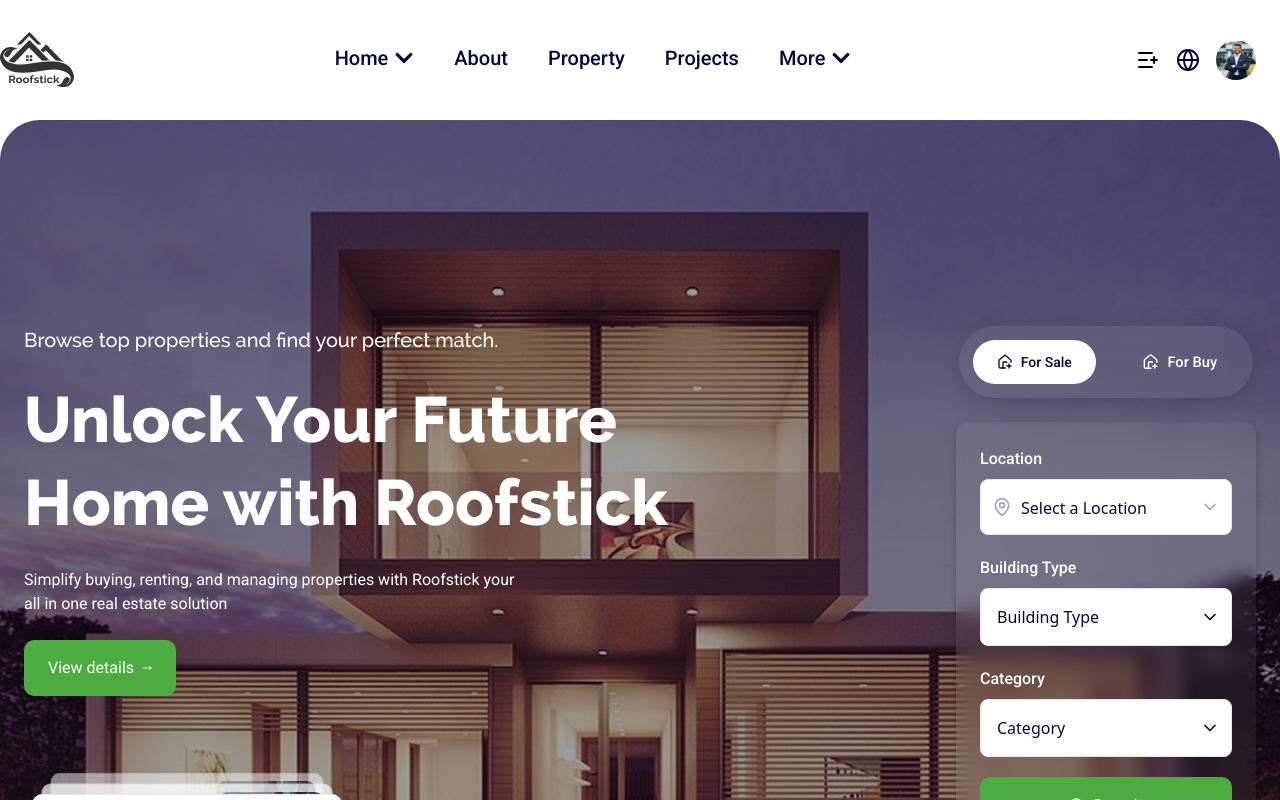
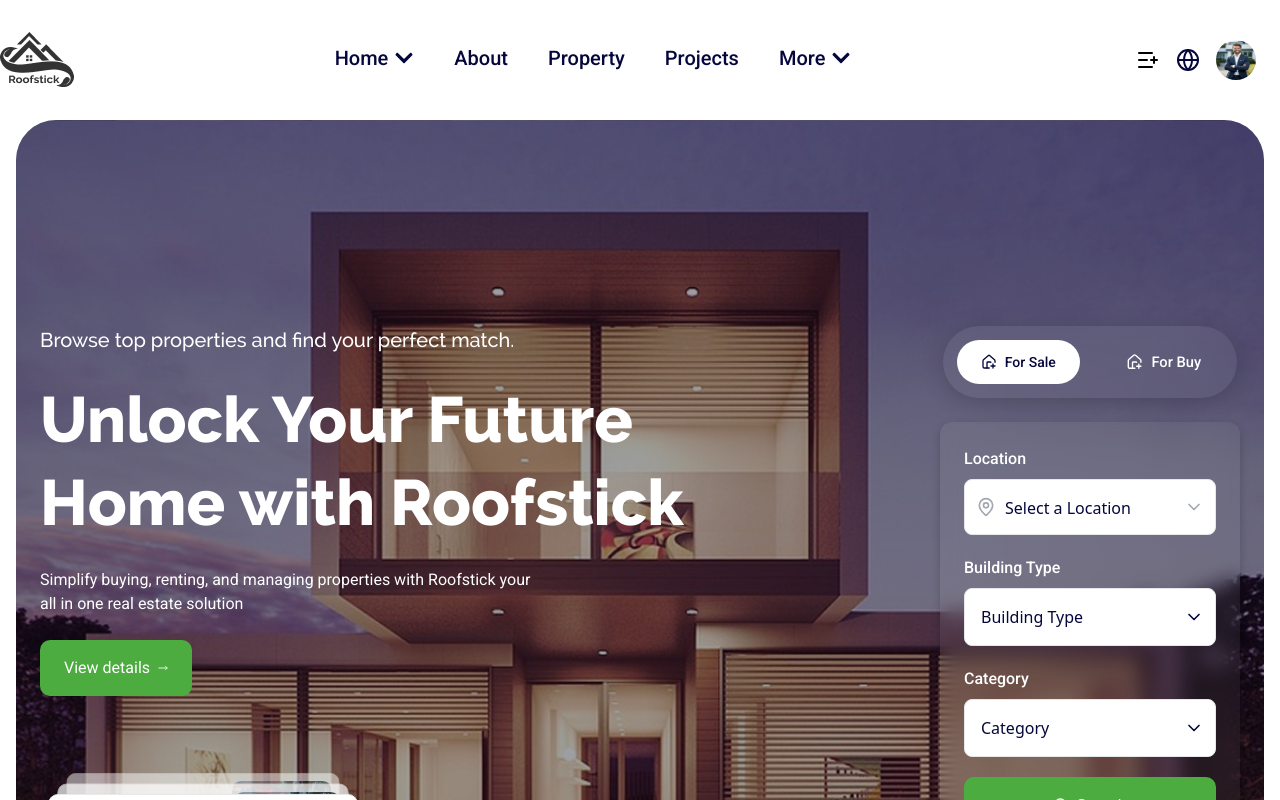
Before and after one commit to Tasniasamia/roofstick_appstick, a Next.js app: page /home2 in a window 1280 px wide. Shown: the top 800 px of the page. Built offline with nearby package versions, Linux system fonts and the light colour scheme.

Commit message:
hero section modify

```diff
--- a/components/(site)/home/cardStack.tsx
+++ b/components/(site)/home/cardStack.tsx
@@ -3,7 +3,7 @@
 
 const CardAnimation = () => {
   return (
-    <div className="lg:mt-[50px] mt-5">
+    <div className="lg:mt-[50px] mt-5 ">
       <CardStack items={CARDS} />
     </div>
   );
--- a/components/(site)/home/hero2.tsx
+++ b/components/(site)/home/hero2.tsx
@@ -54,7 +54,7 @@
   };
 
   return (
-    <div className="relative pt-[120px]">
+    <div className="relative pt-[120px] 2xl:mx-[60px] sm:mx-4 mx-2">
       <div className="relative bg-[url(/hero2.png)] bg-cover  bg-center min-h-dvh w-full rounded-[40px] overflow-hidden">
         <div className="absolute inset-0 bg-[#0D0D23]/40 "></div>
         <div className="container relative z-10 2xl:px-0 px-6">
--- a/components/ui/card-stack.tsx
+++ b/components/ui/card-stack.tsx
@@ -41,7 +41,7 @@
   };
 
   return (
-    <div className="relative w-[326px] h-[161px]">
+    <div className="relative sm:w-[326px]  w-[290px] h-[161px]">
    {cards.map((card, index) => {
   // Calculate dynamic opacity based on index
   const opacity =
@@ -50,7 +50,7 @@
   return (
     <motion.div
       key={card.id}
-      className="absolute w-[326px] h-[129px] p-2"
+      className="absolute sm:w-[326px] w-[290px] h-[129px] p-2"
       style={{
         transformOrigin: "top center",
       }}
```
